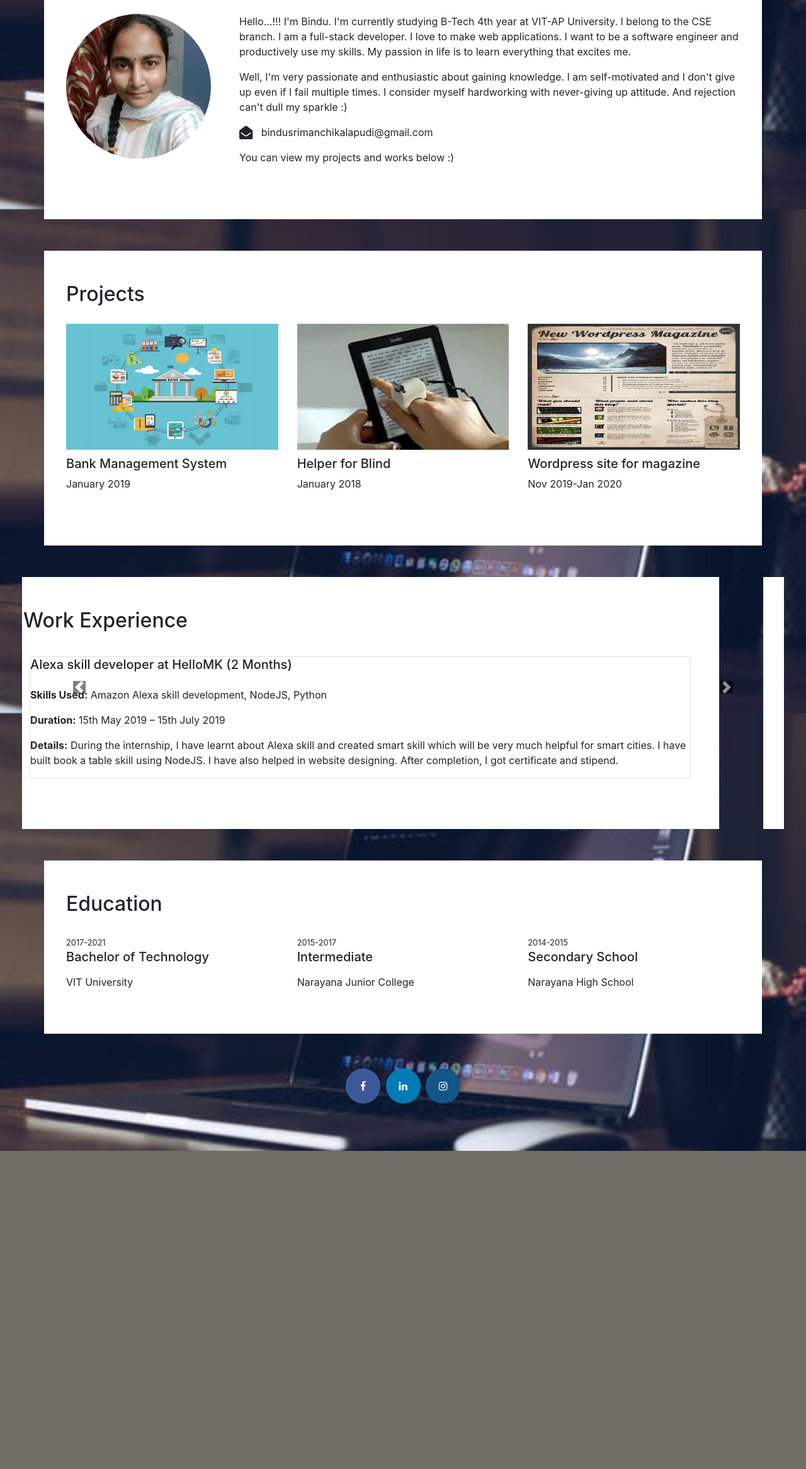
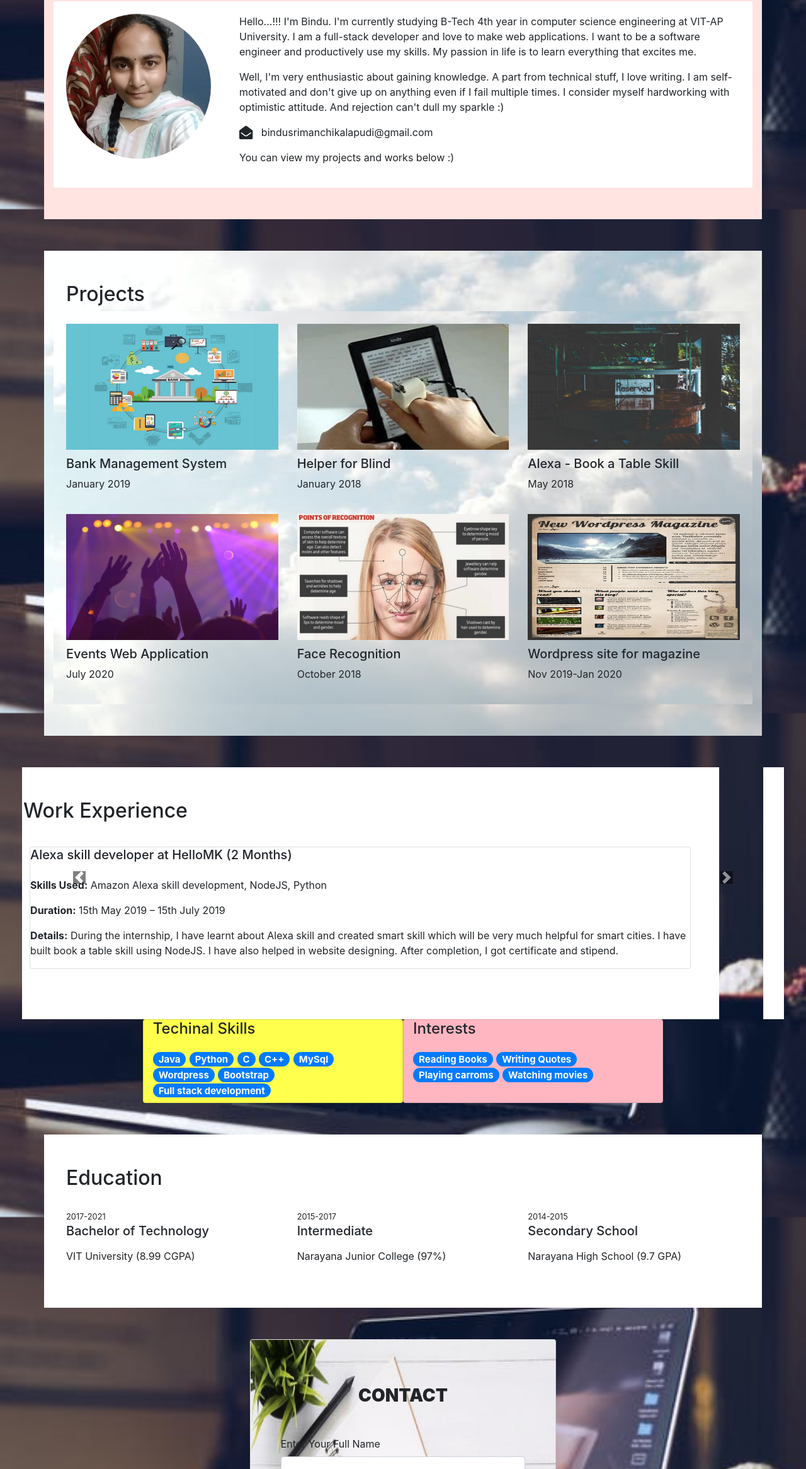
Before and after one commit to BinduSriM/BinduSri, a plain HTML site: page index.html in a window 1280 px wide. Shown: the part 468-2800 px from the top of the page at 63% size. Before the commit the page ends 2295 px from the top, so only its background shows below. Drawn offline with nearby package versions, Linux system fonts and the light colour scheme.

Commit message:
Update index.html

```diff
--- a/index.html
+++ b/index.html
@@ -13,8 +13,8 @@
 
 <body style="background-color: #706e67">
 	<nav class="navbar ul navbar-expand-sm fixed-top">
-		<span><a class="span" href="#footer">A Girl Full Of Dreams </a> </span>&nbsp;
-		<span><img src="assets/butterfly.png" style="width:23px;height:23px;"> </span>
+		<span><a class="span" href="#">A Girl Full Of Dreams </a> </span>
+		<!-- <span><img src="assets/butterfly.png" style="width:23px;height:23px;position: relative;"> </span> -->
 		<button class="navbar-toggler navbar-light bg-warning" type="button" data-toggle="collapse"
 	                        data-target="#collapse_Navbar">
 	        <span class="navbar-toggler-icon"></span>
@@ -30,8 +30,17 @@
 			  <li class="nav-item">
 			    <a class="nav-link but" href="#work"><span class="fa fa-at fa-lg"></span> Work</a>
 			  </li>
+			  <li class="nav-item">
+			    <a class="nav-link but" href="#skills"><span class="fa fa-graduation-cap fa-lg"></span> Skills</a>
+			  </li>
 			  <li class="nav-items">
 			    <a class="nav-link but" href="#education"><span class="fa fa-book fa-lg"></span> Education</a>
+			  </li>
+			  <li class="nav-items">
+			    <a class="nav-link but" href="#connect"><span class="fa fa-edit fa-lg"></span> Message</a>
+			  </li>
+			  <li class="nav-items">
+			    <a class="nav-link but" href="#footer"><span class="fa fa-comments fa-lg"></span> Connect</a>
 			  </li>
 			</ul>
 		</div>
@@ -41,7 +50,7 @@
 		<h1 class="heading">Manchikalapudi Bindu Sri</h1>
 		<p class="para">Web developer</p>
 		<h5 class="para">Download my Resume: <a href="assets/Resume.pdf" target="_blank" download>My Resume</a></h5>
-		<div class="container" id="about">
+		<div class="container" id="about" style="background-color: #FFE4E1;">
 		  <h2 style="margin-left:20px;">About ME</h2>
 		  <div class="card border-0">
 		    <div class="card-body">
@@ -50,9 +59,9 @@
 			    		<p><img src="assets/me.jpg" class="rounded-circle" alt="my pic"/></p>
 			    	</div>
 			    	<div class="col-md-9">
-				    	<p>Hello...!!! I'm Bindu. I'm currently studying B-Tech 4th year at VIT-AP University. I belong to the CSE branch. I am a full-stack developer. I love to make web applications. I want to be a software engineer and productively use my skills. My passion in life is to learn everything that excites me.</p>
+				    	<p>Hello...!!! I'm Bindu. I'm currently studying B-Tech 4th year in computer science engineering at VIT-AP University. I am a full-stack developer and love to make web applications. I want to be a software engineer and productively use my skills. My passion in life is to learn everything that excites me.</p>
 
-				    	<p>Well, I'm very passionate and enthusiastic about gaining knowledge. I am self-motivated and I don't give up even if I fail multiple times. I consider myself hardworking with never-giving up attitude. And rejection can't dull my sparkle :)</p>
+				    	<p>Well, I'm very enthusiastic about gaining knowledge. A part from technical stuff, I love writing. I am self-motivated and don't give up on anything even if I fail multiple times. I consider myself hardworking with optimistic attitude. And rejection can't dull my sparkle :)</p>
 
 				    	<p><span class="fa fa-envelope-open fa-lg"></span> &nbsp; bindusrimanchikalapudi@gmail.com</p>
 
@@ -62,23 +71,40 @@
 		    </div>
 		  </div>
 		</div>
-		<div id="projects" class="container">
+		<div id="projects" class="container" style="background-image: url('assets/projects.jpg'); background-repeat: no-repeat; background-size: 100% 100%;">
 		  <h2 style="margin-left:20px;">Projects</h2>
-		  <div class="card border-0">
+		  <div class="card border-0" style="background-image: url('assets/projects.jpg'); background-repeat: no-repeat; background-size: 100% 100%;">
 		    <div class="card-body">
 		    	<div class="row">
-			    	<div class="col-md-4">
-			    		<p><img src="assets/bank.jpg" class="img1" alt="Bank Project"/></p>
+			    	<div class="col-md-4 proj">
+			    		<p><a href="https://github.com/BinduSriM/BankManagementSystem" target="_blank"><img src="assets/bank.jpg" class="img1" alt="Bank Project"/></a></p>
 			    		<h5>Bank Management System</h5>
 			    		<p>January 2019</p>
 			    	</div>
-		    		<div class="col-md-4">
-			    		<p><img src="assets/blind.jpg" class="img1" alt="Blind Project"/></p>
+		    		<div class="col-md-4 proj">
+			    		<p><a href="https://github.com/BinduSriM/HelperForBlind" target="_blank"><img src="assets/blind.jpg" class="img1" alt="Blind Project"/></a></p>
 			    		<h5>Helper for Blind</h5>
 			    		<p>January 2018</p>
 			    	</div>
-			    	<div class="col-md-4">
-			    		<p><img src="assets/mag.jpg" class="img1" alt="Site"/></p>
+			    	<div class="col-md-4 proj">
+			    		<p><a href="https://github.com/BinduSriM/Book-a-table---nodejs" target="_blank"><img src="assets/table.jpeg" class="img1" alt="Reserve"/></a></p>
+			    		<h5>Alexa - Book a Table Skill</h5>
+			    		<span>May 2018</span>
+			    	</div>
+		    	</div>
+		    	<div class="row" style="margin-top: 20px;">
+			    	<div class="col-md-4 proj">
+			    		<p><a href="https://github.com/BinduSriM/EventsWebApplication" target="_blank"><img src="assets/events.jpeg" class="img1" alt="Events Project"/></a></p>
+			    		<h5>Events Web Application</h5>
+			    		<p>July 2020</p>
+			    	</div>
+		    		<div class="col-md-4 proj">
+			    		<p><a href="https://github.com/BinduSriM/FaceRecognition" target="_blank"><img src="assets/face.jpg" class="img1" alt="Blind Project"/></a></p>
+			    		<h5>Face Recognition</h5>
+			    		<p>October 2018</p>
+			    	</div>
+			    	<div class="col-md-4 proj">
+			    		<p><a href="https://mydelhi.live" target="_blank"><img src="assets/mag.jpg" class="img1" alt=""/></a></p>
 			    		<h5>Wordpress site for magazine</h5>
 			    		<span>Nov 2019-Jan 2020</span>
 			    	</div>
@@ -87,7 +113,7 @@
 		  </div>
 		</div>
 
-		<div  id="work" class="container-fluid">
+		<div class="container-fluid" id="work">
 		<div class="row">
 			<div class="col-sm-12">
 				<div id="inam" class="carousel slide" data-ride="carousel">
@@ -177,13 +203,37 @@
 					<a href="#inam" class="carousel-control-next" data-slide="next">
 						<span class="carousel-control-next-icon" style="background-color: black;"></span>
 					</a>
+				</div>
+			</div>
+		</div>
+	</div>
 
-				</div>
-
-			</div>
-
-		</div>
-
+	<div class="cont" id="skills">
+    <!-- Control the column width, and how they should appear on different devices -->
+    <div class="row justify-content-center">
+      <div class="card col-sm-4" style="background-color:#ffff4d;">
+      	<h4 style="margin-bottom:20px;">Techinal Skills</h4>
+      	<h5>
+      		<span class="badge badge-pill badge-primary">Java</span>
+      		<span class="badge badge-pill badge-primary">Python</span>
+      		<span class="badge badge-pill badge-primary">C</span>
+      		<span class="badge badge-pill badge-primary">C++</span>
+      		<span class="badge badge-pill badge-primary">MySql</span>
+      		<span class="badge badge-pill badge-primary">Wordpress</span>
+      		<span class="badge badge-pill badge-primary">Bootstrap</span>
+      		<span class="badge badge-pill badge-primary">Full stack development</span>
+      	</h5>
+      </div>
+      <div class="card col-sm-4 cl" style="background-color:#FFB6C1;">
+      	<h4 style="margin-bottom:20px;">Interests</h4>
+      	<h5>
+      		<span class="badge badge-pill badge-primary">Reading Books</span>
+      		<span class="badge badge-pill badge-primary">Writing Quotes</span>
+      		<span class="badge badge-pill badge-primary">Playing carroms</span>
+      		<span class="badge badge-pill badge-primary">Watching movies</span>
+      	</h5>
+      </div>
+	</div>
 	</div>
 
 		<div id="education" class="container">
@@ -194,26 +244,69 @@
 			    	<div class="col-md-4">
 			    		<small>2017-2021</small>
 			    		<h5>Bachelor of Technology</h5><p></p>
-			    		<span>VIT University</span>
+			    		<span>VIT University (8.99 CGPA)</span>
 			    	</div>
 			    	<div class="col-md-4">
 			    		<small>2015-2017</small>
 			    		<h5>Intermediate</h5><p></p>
-			    		<span>Narayana Junior College</span>
+			    		<span>Narayana Junior College (97%)</span>
 			    	</div>
 			    	<div class="col-md-4">
 			    		<small>2014-2015</small>
 			    		<h5>Secondary School</h5><p></p>
-			    		<span>Narayana High School</span>
+			    		<span>Narayana High School (9.7 GPA)</span>
 			    	</div>
 		    	</div>
 		    </div>
 		  </div>
 		</div>
-		<footer id="footer">
-			<a href="https://www.facebook.com/bindu.manchikalapudi/" class="fa fa1 fa-facebook"></a>
+
+	<div class="row justify-content-center" id="connect" style="margin-top:50px;">
+		<div class="col-md-12 col-lg-6 col-xl-5 mb-4">
+			<section class="form-dark">
+				<div class="card card-image" style="background-image: url('assets/contact.jpeg'); background-repeat: no-repeat; background-size: 100% 100%;">
+					<div class="rgba-stylish-strong py-5 px-5 z-depth-2">
+						<form action="https://formspree.io/mjvpvrye" method="post">
+						<div class="text-center">
+							<h3 class="mb-5 mt-4 font-weight-bold">
+								<strong>CONTACT</strong>
+							</h3>
+
+						</div>
+						<div class="md-form">
+							<label for="form1">Enter Your Full Name</label>
+							<input type="text" id="form1" name="Name" class="form-control white-text">
+						</div>
+						<div class="md-form">
+							<label for="form2">Email</label>
+							<input type="email" id="form2" name="Email" class="form-control white-text">
+						</div>
+						<div class="md-form">
+							<label for="form3">Subject</label>
+							<input type="text" id="form3" name="Subject" class="form-control white-text">
+						</div>
+						<div class="md-form">
+							<label for="form4">Message</label>
+							<textarea id="form4" name="Message" placeholder="Leave a message..." class="form-control white-text" rows="5"></textarea>
+						</div>
+						<div class="md-form">
+							<br><button type="submit" class="btn btn-default btn-primary">Submit</button>
+						</div>
+					</form>
+					</div>
+				</div>
+			</section>
+		</div>
+	</div>
+</div>
+</div>
+	<footer>
+		<div id="footer">
+			<p><a href="https://www.facebook.com/bindu.manchikalapudi/" class="fa fa1 fa-facebook"></a>
 			<a href="https://www.linkedin.com/in/manchikalapudi-bindu-sri-38610516a/" class="fa fa1 fa-linkedin"></a>
-			<a href="https://www.instagram.com/bindu_manchikalapudi/" class="fa fa1 fa-instagram"></a>
-		</footer>
-	</div>
+			<a href="https://www.instagram.com/bindu_manchikalapudi/" class="fa fa1 fa-instagram"></a></p>
+			<span>Copyright &copy;: Manchikalapudi Bindu Sri</span>
+		</div>
+	</footer>
 </body>
+</html>
```
